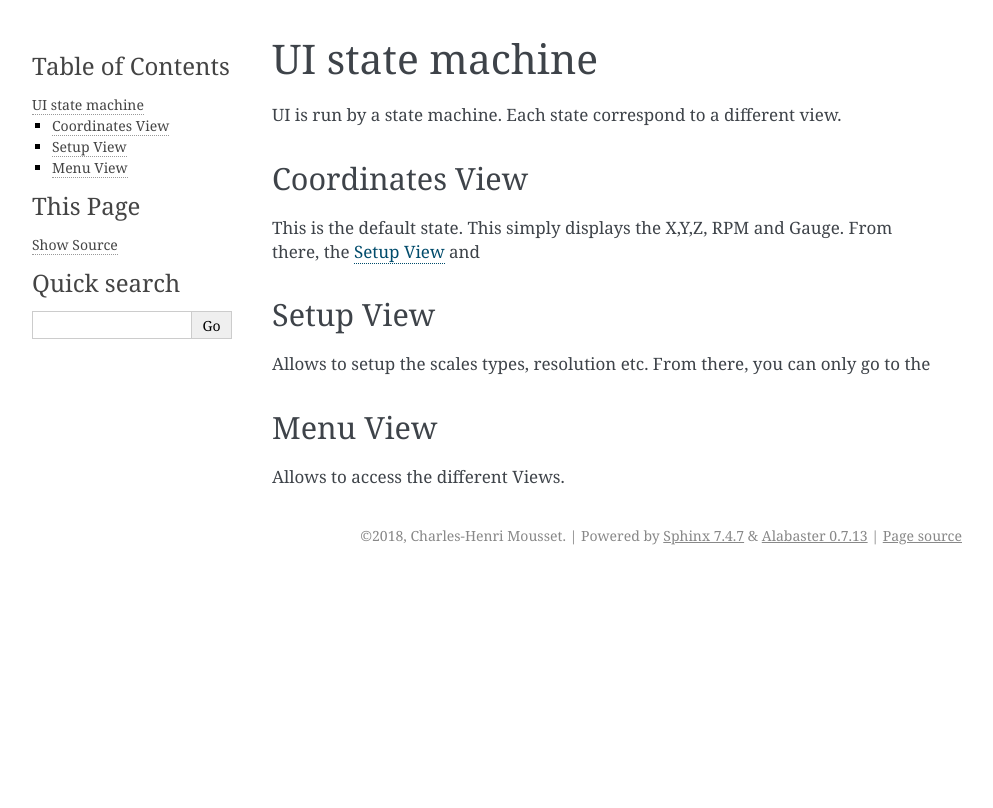
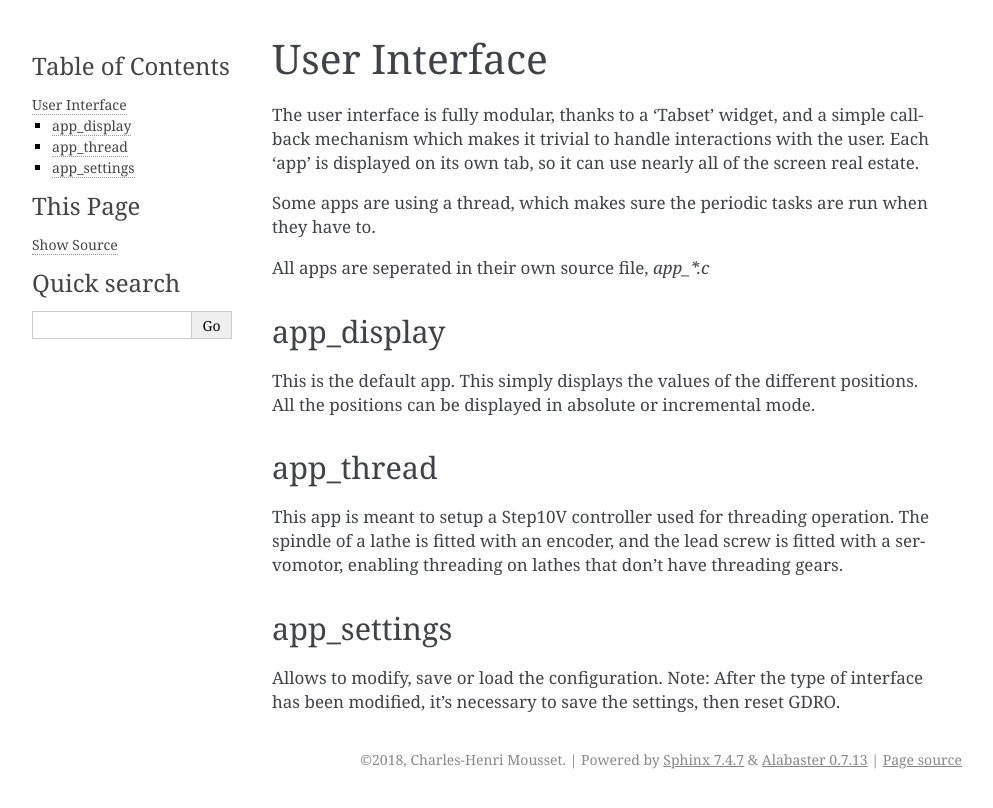
Before and after one commit to chmousset/GDRO, a Sphinx documentation site: the page built from doc/source/ui.rst, in a window 1280 px wide. Shown: the top 808 px of the page, without its empty margins (148-1141 px from the left). Built offline with Sphinx 7.4.7, drawn with Linux system fonts in a browser that asks for light colours.

Commit message:
[enh] documentation

```diff
--- a/doc/source/index.rst
+++ b/doc/source/index.rst
@@ -13,6 +13,7 @@ Welcome to GDRO's documentation!
    about
    scales
    protocols
+   ui
 
 Indices and tables
 ==================
--- a/doc/source/protocols.rst
+++ b/doc/source/protocols.rst
@@ -50,7 +50,3 @@ Data is sent LSB first, on rising edge of the clok signal. GDRO then reads its v
 It seems like these Scales can only output 0.01mm resolution, but shumatech states a resolution of 2560 CPI
 GDRO drives the clock at 10kHz, and updates the position at ~250Hz.
 Also, it is powered from the 3.3V rail, directly.
-
-These come in three categories:
-
-'Master'
--- a/doc/source/ui.rst
+++ b/doc/source/ui.rst
@@ -1,20 +1,26 @@
-================
-UI state machine
-================
+==============
+User Interface
+==============
 
-UI is run by a state machine. Each state correspond to a different view.
+The user interface is fully modular, thanks to a 'Tabset' widget, and a simple callback mechanism which makes it trivial to handle interactions with the user.
+Each 'app' is displayed on its own tab, so it can use nearly all of the screen real estate.
 
-Coordinates View
-=================
-This is the default state.
-This simply displays the X,Y,Z, RPM and Gauge.
-From there, the `Setup View`_ and
+Some apps are using a thread, which makes sure the periodic tasks are run when they have to.
 
-Setup View
+All apps are seperated in their own source file, `app_*.c`
+
+app_display
+===========
+This is the default app.
+This simply displays the values of the different positions.
+All the positions can be displayed in absolute or incremental mode.
+
+app_thread
 ==========
-Allows to setup the scales types, resolution etc.
-From there, you can only go to the
+This app is meant to setup a Step10V controller used for threading operation.
+The spindle of a lathe is fitted with an encoder, and the lead screw is fitted with a servomotor, enabling threading on lathes that don't have threading gears.
 
-Menu View
-=========
-Allows to access the different Views.
+app_settings
+============
+Allows to modify, save or load the configuration.
+Note: After the type of interface has been modified, it's necessary to save the settings, then reset GDRO.
```
Also changed, not shown: doc/source/scales.rst (+46 -2 lines).
